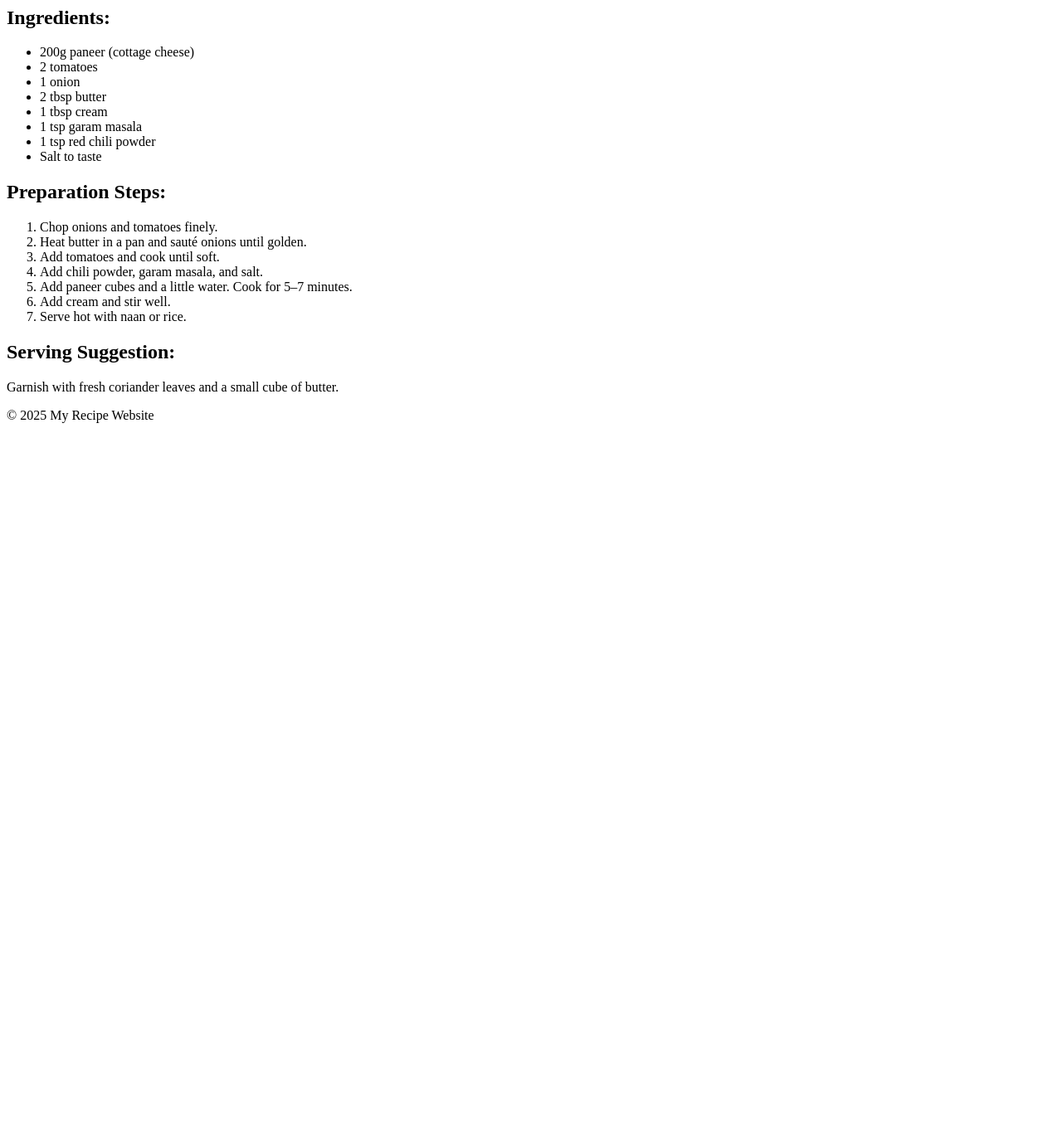
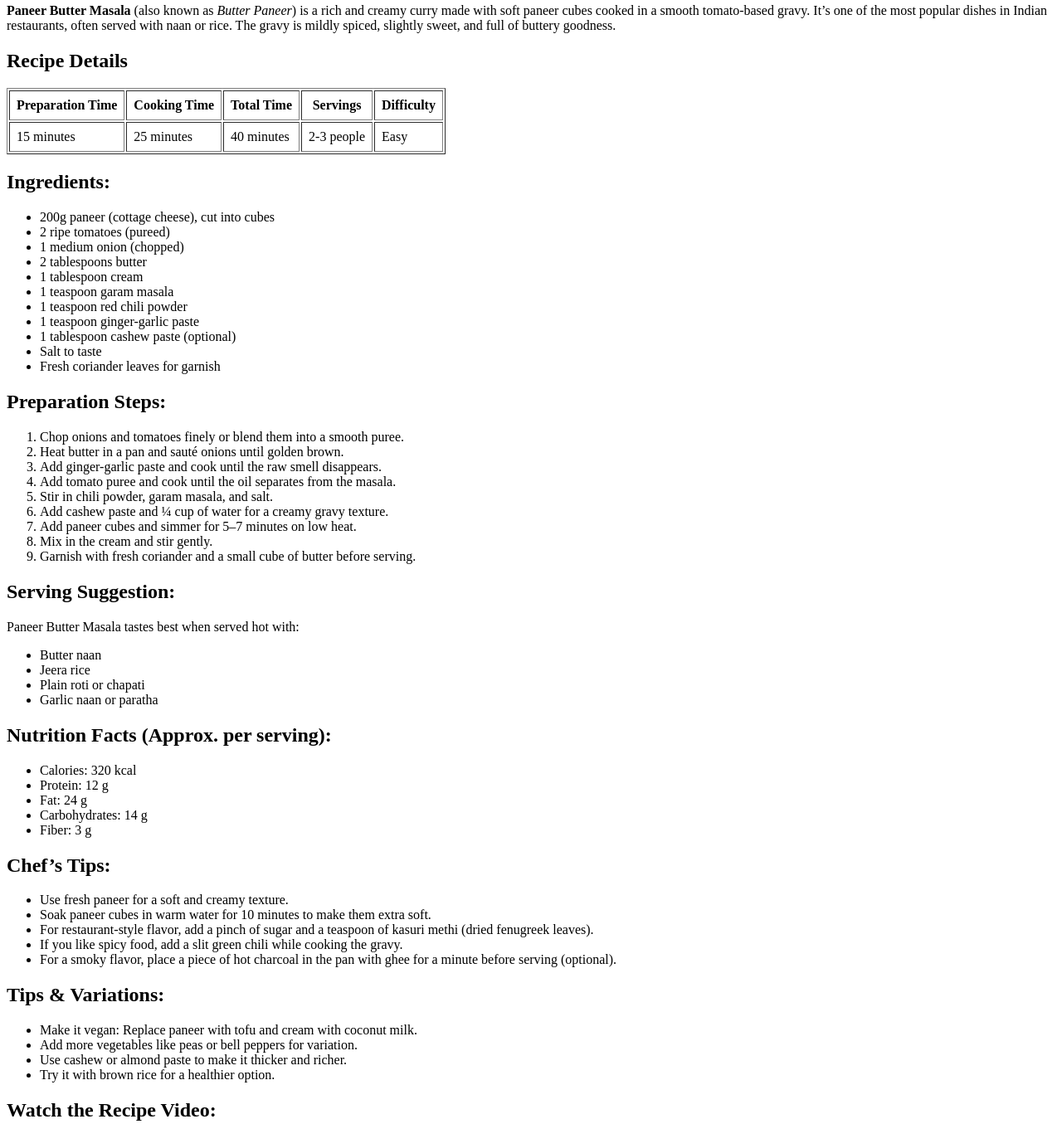
Before and after one commit to sriraja66/Team-project, a plain HTML site: page food.html in a window 1280 px wide. Shown: the part 437-1792 px from the top of the page at 83% size. Before the commit the page ends 963 px from the top, so only its background shows below. Drawn offline with Linux system fonts and the light colour scheme.

Commit message:
Update food.html

```diff
--- a/food.html
+++ b/food.html
@@ -1,43 +1,144 @@
 <!DOCTYPE html>
-<html>
+<html lang="en">
 <head>
+  <meta charset="UTF-8">
+  <meta name="viewport" content="width=device-width, initial-scale=1.0">
   <title>Paneer Butter Masala Recipe</title>
 </head>
 <body>
 
   <h1>Paneer Butter Masala</h1>
-  <h3>Delicious North Indian Curry</h3>
+  <h3>Delicious North Indian Curry Recipe</h3>
 
   <img src="https://upload.wikimedia.org/wikipedia/commons/3/3c/Paneer_Butter_Masala_and_Naan.jpg" width="400" alt="Paneer Butter Masala">
 
+  <p><strong>Paneer Butter Masala</strong> (also known as <em>Butter Paneer</em>) is a rich and creamy curry made with soft paneer cubes cooked in a smooth tomato-based gravy.
+  It’s one of the most popular dishes in Indian restaurants, often served with naan or rice.
+  The gravy is mildly spiced, slightly sweet, and full of buttery goodness.</p>
+
+  <h2>Recipe Details</h2>
+  <table border="1" cellpadding="8">
+    <tr>
+      <th>Preparation Time</th>
+      <th>Cooking Time</th>
+      <th>Total Time</th>
+      <th>Servings</th>
+      <th>Difficulty</th>
+    </tr>
+    <tr>
+      <td>15 minutes</td>
+      <td>25 minutes</td>
+      <td>40 minutes</td>
+      <td>2-3 people</td>
+      <td>Easy</td>
+    </tr>
+  </table>
+
   <h2>Ingredients:</h2>
   <ul>
-    <li>200g paneer (cottage cheese)</li>
-    <li>2 tomatoes</li>
-    <li>1 onion</li>
-    <li>2 tbsp butter</li>
-    <li>1 tbsp cream</li>
-    <li>1 tsp garam masala</li>
-    <li>1 tsp red chili powder</li>
+    <li>200g paneer (cottage cheese), cut into cubes</li>
+    <li>2 ripe tomatoes (pureed)</li>
+    <li>1 medium onion (chopped)</li>
+    <li>2 tablespoons butter</li>
+    <li>1 tablespoon cream</li>
+    <li>1 teaspoon garam masala</li>
+    <li>1 teaspoon red chili powder</li>
+    <li>1 teaspoon ginger-garlic paste</li>
+    <li>1 tablespoon cashew paste (optional)</li>
     <li>Salt to taste</li>
+    <li>Fresh coriander leaves for garnish</li>
   </ul>
 
   <h2>Preparation Steps:</h2>
   <ol>
-    <li>Chop onions and tomatoes finely.</li>
-    <li>Heat butter in a pan and sauté onions until golden.</li>
-    <li>Add tomatoes and cook until soft.</li>
-    <li>Add chili powder, garam masala, and salt.</li>
-    <li>Add paneer cubes and a little water. Cook for 5–7 minutes.</li>
-    <li>Add cream and stir well.</li>
-    <li>Serve hot with naan or rice.</li>
+    <li>Chop onions and tomatoes finely or blend them into a smooth puree.</li>
+    <li>Heat butter in a pan and sauté onions until golden brown.</li>
+    <li>Add ginger-garlic paste and cook until the raw smell disappears.</li>
+    <li>Add tomato puree and cook until the oil separates from the masala.</li>
+    <li>Stir in chili powder, garam masala, and salt.</li>
+    <li>Add cashew paste and ¼ cup of water for a creamy gravy texture.</li>
+    <li>Add paneer cubes and simmer for 5–7 minutes on low heat.</li>
+    <li>Mix in the cream and stir gently.</li>
+    <li>Garnish with fresh coriander and a small cube of butter before serving.</li>
   </ol>
 
   <h2>Serving Suggestion:</h2>
-  <p>Garnish with fresh coriander leaves and a small cube of butter.</p>
+  <p>Paneer Butter Masala tastes best when served hot with:</p>
+  <ul>
+    <li>Butter naan</li>
+    <li>Jeera rice</li>
+    <li>Plain roti or chapati</li>
+    <li>Garlic naan or paratha</li>
+  </ul>
+
+  <h2>Nutrition Facts (Approx. per serving):</h2>
+  <ul>
+    <li>Calories: 320 kcal</li>
+    <li>Protein: 12 g</li>
+    <li>Fat: 24 g</li>
+    <li>Carbohydrates: 14 g</li>
+    <li>Fiber: 3 g</li>
+  </ul>
+
+  <h2>Chef’s Tips:</h2>
+  <ul>
+    <li>Use fresh paneer for a soft and creamy texture.</li>
+    <li>Soak paneer cubes in warm water for 10 minutes to make them extra soft.</li>
+    <li>For restaurant-style flavor, add a pinch of sugar and a teaspoon of kasuri methi (dried fenugreek leaves).</li>
+    <li>If you like spicy food, add a slit green chili while cooking the gravy.</li>
+    <li>For a smoky flavor, place a piece of hot charcoal in the pan with ghee for a minute before serving (optional).</li>
+  </ul>
+
+  <h2>Tips & Variations:</h2>
+  <ul>
+    <li>Make it vegan: Replace paneer with tofu and cream with coconut milk.</li>
+    <li>Add more vegetables like peas or bell peppers for variation.</li>
+    <li>Use cashew or almond paste to make it thicker and richer.</li>
+    <li>Try it with brown rice for a healthier option.</li>
+  </ul>
+
+  <h2>Watch the Recipe Video:</h2>
+  <iframe width="560" height="315"
+    src="https://www.youtube.com/embed/s1m-KoA0mZc"
+    title="Paneer Butter Masala Recipe Video"
+    frameborder="0" allowfullscreen>
+  </iframe>
+
+  <h2>Frequently Asked Questions (FAQs)</h2>
+  <dl>
+    <dt><strong>1. Can I use store-bought paneer?</strong></dt>
+    <dd>Yes, but homemade paneer is usually softer. Soak store-bought paneer in warm water before using.</dd>
+
+    <dt><strong>2. How do I make it less spicy?</strong></dt>
+    <dd>Use less chili powder and add more cream to balance the spice.</dd>
+
+    <dt><strong>3. Can I freeze Paneer Butter Masala?</strong></dt>
+    <dd>Yes, you can freeze the gravy (without paneer) for up to a month. Add fresh paneer before serving.</dd>
+
+    <dt><strong>4. What can I use instead of cream?</strong></dt>
+    <dd>You can use milk or coconut milk as a lighter alternative.</dd>
+
+    <dt><strong>5. Can I make this recipe without onion and garlic?</strong></dt>
+    <dd>Yes! Skip them and use extra tomatoes and cashew paste for a Jain-friendly version.</dd>
+  </dl>
+
+  <h2>Similar Recipes You Might Like:</h2>
+  <ul>
+    <li><a href="#">Shahi Paneer</a></li>
+    <li><a href="#">Palak Paneer</a></li>
+    <li><a href="#">Paneer Tikka Masala</a></li>
+    <li><a href="#">Matar Paneer</a></li>
+    <li><a href="#">Butter Chicken (Non-Veg)</a></li>
+  </ul>
+
+  <h2>Fun Fact:</h2>
+  <p>The famous Paneer Butter Masala originated in Delhi and was inspired by the legendary “Butter Chicken.”
+  It was created as a vegetarian version so that everyone could enjoy the same rich, buttery flavors!</p>
 
   <footer>
-    <p>© 2025 My Recipe Website</p>
+    <hr>
+    <p>© 2025 My Recipe Website | Made with ❤️ by Food Lovers</p>
+    <p>Thank you for visiting! Keep cooking and share your food journey with others!</p>
   </footer>
 
 </body>
```
